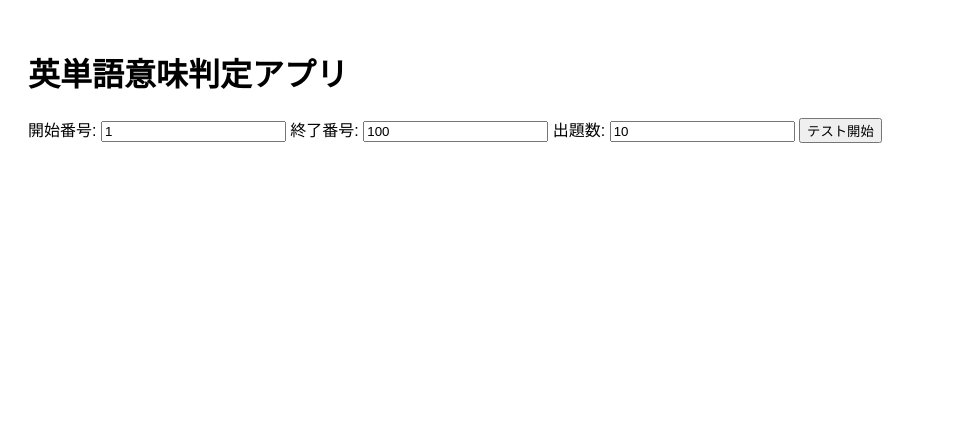
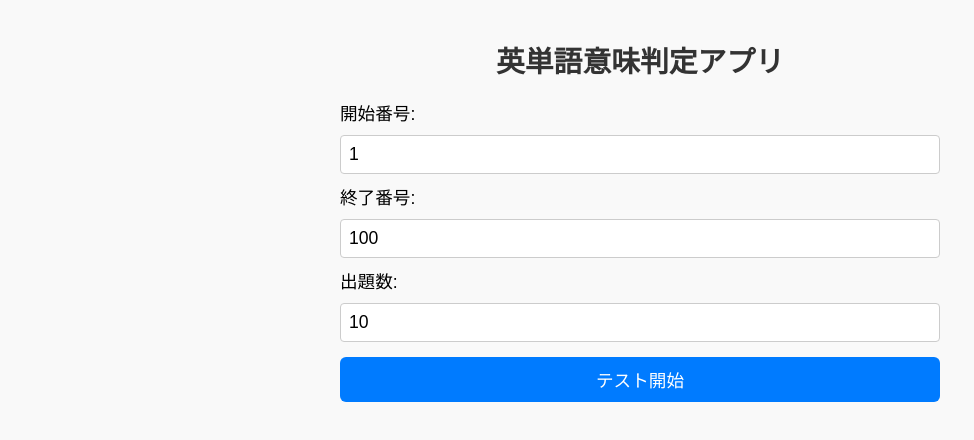
Before and after one commit to dobashishishi/English-AI-Test, a website: page index.html in a window 1280 px wide. Shown: the whole page, without its empty margins (0-974 px from the left). Drawn offline with Linux system fonts and the light colour scheme.

Commit message:
Update index.html

```diff
--- a/index.html
+++ b/index.html
@@ -2,10 +2,75 @@
 <html lang="ja">
 <head>
   <meta charset="UTF-8" />
+  <meta name="viewport" content="width=device-width, initial-scale=1.0" />
   <title>英単語意味判定アプリ</title>
   <style>
-    body { font-family: sans-serif; padding: 20px; }
-    .question-area, .result-area { margin-top: 20px; }
+    body {
+      font-family: sans-serif;
+      padding: 20px;
+      max-width: 600px;
+      margin: auto;
+      background-color: #f9f9f9;
+    }
+
+    h1 {
+      text-align: center;
+      font-size: 1.8rem;
+      color: #333;
+    }
+
+    label, input, button, p {
+      display: block;
+      width: 100%;
+      margin-top: 10px;
+      font-size: 1.1rem;
+    }
+
+    input {
+      padding: 8px;
+      box-sizing: border-box;
+      border: 1px solid #ccc;
+      border-radius: 4px;
+    }
+
+    button {
+      padding: 10px;
+      background-color: #007bff;
+      color: white;
+      border: none;
+      border-radius: 6px;
+      cursor: pointer;
+      font-size: 1.1rem;
+      margin-top: 15px;
+    }
+
+    button:hover {
+      background-color: #0056b3;
+    }
+
+    .question-area, .result-area {
+      margin-top: 20px;
+    }
+
+    .score {
+      font-size: 0.9rem;
+      color: #555;
+      margin-top: 5px;
+    }
+
+    @media (max-width: 600px) {
+      body {
+        padding: 10px;
+      }
+
+      h1 {
+        font-size: 1.5rem;
+      }
+
+      label, input, button, p {
+        font-size: 1rem;
+      }
+    }
   </style>
 </head>
 <body>
@@ -27,6 +92,7 @@
 
   <div class="result-area" style="display: none;">
     <p id="result"></p>
+    <p class="score" id="scoreDisplay"></p>
     <button id="nextBtn">次の問題</button>
   </div>
 
```
